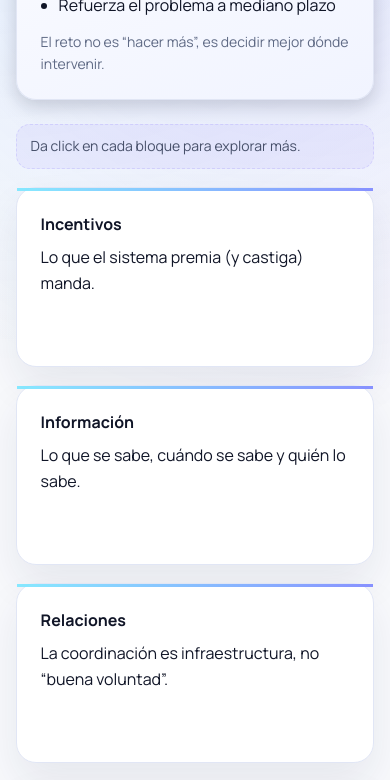
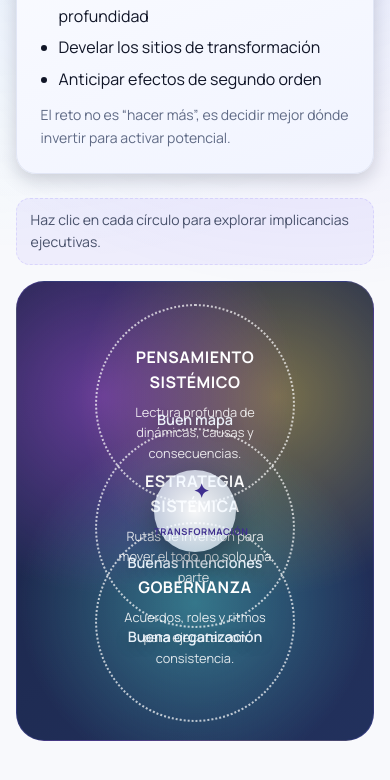
Before and after one commit to MaigomAS/SystemThinking-Website, a React (Vite) app: page / in a window 390 px wide. Shown: the part 2000-2780 px from the top of the page. Built offline with nearby package versions, Linux system fonts and the light colour scheme.

Commit message:
Redesign method intervention section with executive narrative and venn map

```diff
--- a/src/App.jsx
+++ b/src/App.jsx
@@ -79,65 +79,6 @@ const EXPERIENCES = {
   ],
 };
 
-const LEVER_ITEMS = [
-  {
-    key: 'incentivos',
-    title: 'Incentivos',
-    lead: 'Lo que el sistema premia (y castiga) manda.',
-    whyTitle: 'Por qué aplica',
-    why: [
-      'Alinea comportamiento con prioridades reales (no declaradas)',
-      'Hace visibles trade-offs entre velocidad, calidad y riesgo',
-      'Evita optimización local que daña el todo',
-    ],
-    impactTitle: 'Impacto ejecutivo',
-    impact: 'Decisiones coherentes con estrategia, sin desgaste organizacional.',
-    image: null,
-  },
-  {
-    key: 'informacion',
-    title: 'Información',
-    lead: 'Decidir con timing, contexto y ownership claros.',
-    whyTitle: 'Por qué aplica',
-    why: [
-      'Reduce asimetrías que frenan coordinación',
-      'Acelera decisiones sin perder calidad',
-      'Define quién debe saber qué, y cuándo',
-    ],
-    impactTitle: 'Impacto ejecutivo',
-    impact: 'Gobernanza basada en evidencia y alineada al ritmo del negocio.',
-    image: null,
-  },
-  {
-    key: 'relaciones',
-    title: 'Relaciones',
-    lead: 'Diseña colaboración como infraestructura.',
-    whyTitle: 'Por qué aplica',
-    why: [
-      'Clarifica interdependencias críticas entre áreas',
-      'Reduce fricción en proyectos complejos',
-      'Activa redes de confianza para ejecutar en conjunto',
-    ],
-    impactTitle: 'Impacto ejecutivo',
-    impact: 'Ejecución integrada con accountability compartida.',
-    image: null,
-  },
-  {
-    key: 'reglas',
-    title: 'Reglas',
-    lead: 'Convierte cultura en gobernanza operable.',
-    whyTitle: 'Por qué aplica',
-    why: [
-      'Establece estándares no negociables',
-      'Reduce ambigüedad en decisiones críticas',
-      'Protege ética, reputación y cumplimiento',
-    ],
-    impactTitle: 'Impacto ejecutivo',
-    impact: 'Consistencia operativa en entornos complejos y de alta presión.',
-    image: null,
-  },
-];
-
 function App() {
   const { t, language, setLanguage } = useLanguage();
   const navLinks = t.nav.links;
@@ -147,13 +88,14 @@ function App() {
   const faqs = t.faq.items;
   const interactiveTabs = t.interactive.tabs;
   const systemBlocks = t.interactive.systemBlocks;
+  const leverItems = t.interactive.levers;
   const organizations = useMemo(() => getOrganizations(t.organizations), [t]);
   const leadershipOrganizations = useMemo(
     () => organizations.filter((org) => org.id !== 'direccion'),
     [organizations],
   );
 
-  const [activeTab, setActiveTab] = useState('sintomas');
+  const [activeTab, setActiveTab] = useState('entender');
   const [activeFaqId, setActiveFaqId] = useState(faqs[0]?.id ?? '');
   const [activeLeverIndex, setActiveLeverIndex] = useState(null);
   const [isBergenVideoOpen, setIsBergenVideoOpen] = useState(false);
@@ -194,17 +136,24 @@ function App() {
 
   const handleNextLever = () => {
     setActiveLeverIndex((prev) => {
-      if (prev === null) return prev;
-      return (prev + 1) % LEVER_ITEMS.length;
+      if (prev === null || !leverItems.length) return prev;
+      return (prev + 1) % leverItems.length;
     });
   };
 
   const handlePreviousLever = () => {
     setActiveLeverIndex((prev) => {
-      if (prev === null) return prev;
-      return (prev - 1 + LEVER_ITEMS.length) % LEVER_ITEMS.length;
+      if (prev === null || !leverItems.length) return prev;
+      return (prev - 1 + leverItems.length) % leverItems.length;
     });
   };
+
+
+  useEffect(() => {
+    if (!interactiveTabs[activeTab]) {
+      setActiveTab(Object.keys(interactiveTabs)[0]);
+    }
+  }, [activeTab, interactiveTabs]);
 
   const scrollOutcomes = (direction) => {
     const container = outcomesFlowRef.current;
@@ -508,23 +457,32 @@ function App() {
             <p className="interactive__note">{interactiveTabs[activeTab].note}</p>
           </Card>
 
-          <div className="card-grid">
-            <p className="interactive__hint">Da click en cada bloque para explorar más.</p>
+          <div className="method-map">
+            <p className="interactive__hint">{t.interactive.hint}</p>
+            <div className="method-map__canvas" role="img" aria-label={t.interactive.diagramAria}>
               {systemBlocks.map((block, index) => (
-              <Card
+                <button
                   key={block.title}
-                variant="elevated"
-                as="button"
                   type="button"
-                className="lever-card interactive-lever"
+                  className={`method-circle method-circle--${index + 1}`}
                   onClick={(event) => handleOpenLever(index, event)}
                 >
-                <div className="lever-card__body">
                   <h4>{block.title}</h4>
                   <p>{block.copy}</p>
+                </button>
+              ))}
+              <span className="method-map__intersection method-map__intersection--map">{t.interactive.intersections.map}</span>
+              <span className="method-map__intersection method-map__intersection--intentions">
+                {t.interactive.intersections.intentions}
+              </span>
+              <span className="method-map__intersection method-map__intersection--organization">
+                {t.interactive.intersections.organization}
+              </span>
+              <div className="method-map__center" aria-hidden="true">
+                <span>✦</span>
+                <small>{t.interactive.centerLabel}</small>
               </div>
-              </Card>
-            ))}
+            </div>
           </div>
         </div>
       </Section>
@@ -896,32 +854,32 @@ function App() {
           </button>
         </header>
         <div className="lever-overlay__media">
-          {LEVER_ITEMS[activeLeverIndex].image ? (
-            <img src={LEVER_ITEMS[activeLeverIndex].image} alt="" className="lever-overlay__image" />
+          {leverItems[activeLeverIndex].image ? (
+            <img src={leverItems[activeLeverIndex].image} alt="" className="lever-overlay__image" />
           ) : (
             <div className="lever-overlay__placeholder" aria-hidden="true" />
           )}
-          <div className="lever-overlay__caption">Palanca: {LEVER_ITEMS[activeLeverIndex].title}</div>
+          <div className="lever-overlay__caption">Palanca: {leverItems[activeLeverIndex].title}</div>
         </div>
         <div className="lever-overlay__body">
-          <p className="lever-overlay__lead">{LEVER_ITEMS[activeLeverIndex].lead}</p>
+          <p className="lever-overlay__lead">{leverItems[activeLeverIndex].lead}</p>
           <h3 id="lever-overlay-title" tabIndex="-1" ref={leverTitleRef}>
-            {LEVER_ITEMS[activeLeverIndex].title}
+            {leverItems[activeLeverIndex].title}
           </h3>
           <div className="lever-overlay__section">
-            <h4>{LEVER_ITEMS[activeLeverIndex].whyTitle}</h4>
+            <h4>{leverItems[activeLeverIndex].whyTitle}</h4>
             <ul>
-              {LEVER_ITEMS[activeLeverIndex].why.map((item) => (
+              {leverItems[activeLeverIndex].why.map((item) => (
                 <li key={item}>{item}</li>
               ))}
             </ul>
           </div>
           <div className="lever-overlay__section">
-            <h4>{LEVER_ITEMS[activeLeverIndex].impactTitle}</h4>
-            <p>{LEVER_ITEMS[activeLeverIndex].impact}</p>
+            <h4>{leverItems[activeLeverIndex].impactTitle}</h4>
+            <p>{leverItems[activeLeverIndex].impact}</p>
           </div>
           <div className="lever-overlay__chips" aria-label="Palancas">
-            {LEVER_ITEMS.map((item, index) => (
+            {leverItems.map((item, index) => (
               <button
                 key={item.key}
                 type="button"
@@ -932,7 +890,7 @@ function App() {
               </button>
             ))}
             <span className="lever-overlay__count" aria-hidden="true">
-              {`${activeLeverIndex + 1}/${LEVER_ITEMS.length}`}
+              {`${activeLeverIndex + 1}/${leverItems.length}`}
             </span>
           </div>
         </div>
--- a/src/data/i18n/en.json
+++ b/src/data/i18n/en.json
@@ -78,14 +78,11 @@
         "Shared agenda",
         "ANNiA moderation"
       ],
-
       "subtle": "Built for intense sessions and shared decisions."
-
     },
     "room": {
       "eyebrow": "Live window",
       "title": "E-Call, no distractions",
-
       "subtitle": "An integrated experience with ANNiA identity and full team focus.",
       "cardTitle": "Session window",
       "cardCopy": "Audio, video, and chat wrapped in a custom layer for workshops and idea storming.",
@@ -96,7 +93,6 @@
       "readyCopy": "Allow camera and microphone when prompted for a smooth session.",
       "brandNote": "The conversation happens here. Everything else stays in the background.",
       "subtle": "Full-size session mode available."
-
     },
     "prep": {
       "title": "Before you enter",
@@ -114,7 +110,6 @@
     "steps": {
       "eyebrow": "ANNiA experience",
       "title": "How the e-call feels",
-
       "subtitle": "Designed to raise creative tension and sustain clarity.",
       "items": [
         {
@@ -128,7 +123,6 @@
         {
           "title": "Actionable close",
           "copy": "We end with clear agreements, owners, and a summary that fuels the work after."
-
         }
       ]
     },
@@ -204,60 +198,110 @@
     "description": "A clear, applied way to understand systems thinking and act strategically."
   },
   "interactive": {
-    "eyebrow": "Symptoms vs System",
-    "title": "Where to intervene",
-    "ariaTabs": "Focus selector: symptoms or system",
+    "eyebrow": "Invest better, not just more",
+    "title": "Leading through uncertainty",
+    "ariaTabs": "Method capability selector",
+    "hint": "Click each circle to explore executive implications.",
+    "diagramAria": "Intersection map between systemic thinking, systemic strategy, and governance",
+    "intersections": {
+      "map": "Good map",
+      "intentions": "Good intentions",
+      "organization": "Good organization"
+    },
+    "centerLabel": "Transformation",
     "tabs": {
-      "sintomas": {
-        "label": "Symptoms",
-        "title": "When we only treat symptoms, the system pushes back",
-        "description": "Partial fixes may ease today... and worsen tomorrow: hidden costs, side effects, organizational fatigue.",
+      "entender": {
+        "label": "Understanding systemically",
+        "title": "Understand structure before accelerating response",
+        "description": "Leaders in this program learn to read patterns, causality, and interdependence to intervene with precision in ambiguous contexts.",
         "bullets": [
-          "Patches without changing structure",
-          "Creates unintended effects",
-          "Reinforces the problem mid-term"
+          "Understand our structures in depth",
+          "Reveal the true sites of transformation",
+          "Anticipate second-order effects"
         ],
-        "note": "The challenge is not to do more, but to decide where to intervene."
+        "note": "The challenge is not to do more, but to decide where to invest to unlock potential."
       },
-      "sistema": {
-        "label": "System",
-        "title": "Work in the system: from responses to leverage",
-        "description": "Potential appears when we design collaboration: rules, incentives, information, and relationships that transform how we decide and coordinate.",
+      "decidir": {
+        "label": "Deciding strategically",
+        "title": "Decide where to intervene with strategic clarity",
+        "description": "The methodology connects evidence, purpose, and governance to choose investment paths that move the whole system.",
         "bullets": [
-          "Read patterns and causality",
-          "Identify real leverage points",
-          "Design collaborative governance"
+          "See strategic routes with clarity",
+          "Prioritize leverage points with the highest systemic impact",
+          "Align decisions with real risks and capabilities"
         ],
-        "note": "Science + awareness: rigor, ethics, and adaptive execution."
+        "note": "A better decision today prevents multiple costly corrections tomorrow."
+      },
+      "evolucionar": {
+        "label": "Evolving capabilities",
+        "title": "Evolve organization and leadership together",
+        "description": "It is not only about designing strategy, but about navigating it with others and converting it into lasting capabilities.",
+        "bullets": [
+          "Navigate strategically with others",
+          "Evolve our organizations and capabilities",
+          "Consolidate collaborative, adaptive execution"
+        ],
+        "note": "Transformation happens when intention, map, and organization converge in action."
       }
     },
     "systemBlocks": [
       {
-        "title": "Incentives",
-        "copy": "What the system rewards (and punishes) rules."
+        "title": "Systemic thinking",
+        "copy": "Deep reading of dynamics, causes, and consequences."
       },
       {
-        "title": "Information",
-        "copy": "What is known, when it is known, and who knows it."
+        "title": "Systemic strategy",
+        "copy": "Investment routes that move the whole, not just one part."
       },
       {
-        "title": "Relationships",
-        "copy": "Coordination is infrastructure, not “good will”."
+        "title": "Governance",
+        "copy": "Agreements, roles, and rhythms to execute with consistency."
+      }
+    ],
+    "levers": [
+      {
+        "key": "thinking",
+        "title": "Systemic thinking",
+        "lead": "It helps distinguish structural causes from visible symptoms.",
+        "whyTitle": "Why it matters",
+        "why": [
+          "Organizes complexity into actionable maps",
+          "Makes critical interdependencies explicit",
+          "Reduces short-term reactive decisions"
+        ],
+        "impactTitle": "Executive impact",
+        "impact": "Strategic direction with greater clarity and less political friction.",
+        "image": null
       },
       {
-        "title": "Rules",
-        "copy": "Formal and informal norms: the system's true “code”."
+        "key": "strategy",
+        "title": "Systemic strategy",
+        "lead": "It translates analysis into focused, sequenced investment decisions.",
+        "whyTitle": "Why it matters",
+        "why": [
+          "Prioritizes leverage points with systemic return",
+          "Connects purpose to phased execution",
+          "Protects resources by avoiding dispersion"
+        ],
+        "impactTitle": "Executive impact",
+        "impact": "Stronger portfolio choices and visible progress in fewer cycles.",
+        "image": null
+      },
+      {
+        "key": "governance",
+        "title": "Governance",
+        "lead": "It aligns actors, decisions, and accountability to sustain change.",
+        "whyTitle": "Why it matters",
+        "why": [
+          "Defines rules and roles to coordinate through uncertainty",
+          "Builds trust across decision levels",
+          "Sustains adaptiveness without losing direction"
+        ],
+        "impactTitle": "Executive impact",
+        "impact": "Consistent, measurable, and scalable institutional transformation.",
+        "image": null
       }
-    ],
-    "zoomBlock": {
-      "title": "Zoom: Incentives",
-      "bullets": [
-        "Which metrics govern decisions",
-        "Which trade-offs are hidden",
-        "Which behaviors we are reinforcing"
-      ],
-      "note": "Example: when only speed is measured, quality and trust are sacrificed."
-    }
+    ]
   },
   "program": {
     "title": "What happens in this gathering",
--- a/src/data/i18n/es.json
+++ b/src/data/i18n/es.json
@@ -208,60 +208,110 @@
     "description": "Una forma clara y aplicada de entender sistémicamente y actuar estratégicamente"
   },
   "interactive": {
-    "eyebrow": "Síntomas vs Sistema",
-    "title": "Dónde intervenir",
-    "ariaTabs": "Selector de enfoque: síntomas o sistema",
+    "eyebrow": "Invertir mejor, no hacer más",
+    "title": "Liderar en incertidumbre",
+    "ariaTabs": "Selector de capacidades del método",
+    "hint": "Haz clic en cada círculo para explorar implicancias ejecutivas.",
+    "diagramAria": "Mapa de intersecciones entre pensamiento sistémico, estrategia sistémica y gobernanza",
+    "intersections": {
+      "map": "Buen mapa",
+      "intentions": "Buenas intenciones",
+      "organization": "Buena organización"
+    },
+    "centerLabel": "Transformación",
     "tabs": {
-      "sintomas": {
-        "label": "Síntomas",
-        "title": "Cuando solo tratamos síntomas, el sistema se defiende",
-        "description": "Las soluciones parciales pueden aliviar hoy... y agravar mañana: costos ocultos, efectos colaterales, fatiga organizacional.",
+      "entender": {
+        "label": "Entendiendo sistémicamente",
+        "title": "Entender la estructura antes de acelerar la respuesta",
+        "description": "Los líderes de este programa aprenden a leer patrones, causalidades e interdependencias para intervenir con precisión en contextos ambiguos.",
         "bullets": [
-          "Parchea sin cambiar la estructura",
-          "Produce efectos no deseados",
-          "Refuerza el problema a mediano plazo"
+          "Entender nuestras estructuras a profundidad",
+          "Develar los sitios de transformación",
+          "Anticipar efectos de segundo orden"
         ],
-        "note": "El reto no es “hacer más”, es decidir mejor dónde intervenir."
+        "note": "El reto no es “hacer más”, es decidir mejor dónde invertir para activar potencial."
       },
-      "sistema": {
-        "label": "Sistema",
-        "title": "Trabajar en el sistema: de respuestas a palancas",
-        "description": "El potencial aparece cuando diseñamos colaboración: reglas, incentivos, información y relaciones capaces de transformar cómo decidimos y coordinamos.",
+      "decidir": {
+        "label": "Decidiendo estratégicamente",
+        "title": "Decidir dónde intervenir con claridad estratégica",
+        "description": "La metodología conecta evidencia, propósito y gobernanza para elegir rutas de inversión que muevan el sistema completo.",
         "bullets": [
-          "Leer patrones y causalidad",
-          "Identificar palancas reales",
-          "Diseñar gobernanza colaborativa"
+          "Ver con claridad rutas estratégicas",
+          "Priorizar palancas con mayor impacto sistémico",
+          "Alinear decisiones con riesgos y capacidades reales"
         ],
-        "note": "Ciencia + consciencia: rigor, ética y ejecución adaptativa."
+        "note": "Una mejor decisión hoy evita múltiples correcciones costosas mañana."
+      },
+      "evolucionar": {
+        "label": "Evolucionando capacidades",
+        "title": "Evolucionar organización y liderazgo en conjunto",
+        "description": "No se trata solo de diseñar estrategia, sino de transitarla con otros y convertirla en capacidades sostenibles.",
+        "bullets": [
+          "Transitar estratégicamente con otros",
+          "Evolucionar nuestras organizaciones y capacidades",
+          "Consolidar una ejecución colaborativa y adaptativa"
+        ],
+        "note": "La transformación ocurre cuando intención, mapa y organización convergen en acción."
       }
     },
     "systemBlocks": [
       {
-        "title": "Incentivos",
-        "copy": "Lo que el sistema premia (y castiga) manda."
+        "title": "Pensamiento sistémico",
+        "copy": "Lectura profunda de dinámicas, causas y consecuencias."
       },
       {
-        "title": "Información",
-        "copy": "Lo que se sabe, cuándo se sabe y quién lo sabe."
+        "title": "Estrategia sistémica",
+        "copy": "Rutas de inversión para mover el todo, no solo una parte."
       },
       {
-        "title": "Relaciones",
-        "copy": "La coordinación es infraestructura, no “buena voluntad”."
+        "title": "Gobernanza",
+        "copy": "Acuerdos, roles y ritmos para ejecutar con consistencia."
+      }
+    ],
+    "levers": [
+      {
+        "key": "pensamiento",
+        "title": "Pensamiento sistémico",
+        "lead": "Permite distinguir causas estructurales de síntomas visibles.",
+        "whyTitle": "Por qué aplica",
+        "why": [
+          "Ordena complejidad en mapas accionables",
+          "Hace explícitas interdependencias críticas",
+          "Reduce decisiones reactivas de corto plazo"
+        ],
+        "impactTitle": "Impacto ejecutivo",
+        "impact": "Dirección estratégica con mayor claridad y menos fricción política.",
+        "image": null
       },
       {
-        "title": "Reglas",
-        "copy": "Normas formales e informales: el verdadero “código” del sistema."
+        "key": "estrategia",
+        "title": "Estrategia sistémica",
+        "lead": "Convierte análisis en decisiones de inversión con foco y secuencia.",
+        "whyTitle": "Por qué aplica",
+        "why": [
+          "Prioriza palancas con retorno sistémico",
+          "Conecta propósito con ejecución gradual",
+          "Protege recursos evitando dispersión"
+        ],
+        "impactTitle": "Impacto ejecutivo",
+        "impact": "Mejores decisiones de portafolio y avances visibles en menos ciclos.",
+        "image": null
+      },
+      {
+        "key": "gobernanza",
+        "title": "Gobernanza",
+        "lead": "Alinea actores, decisiones y accountability para sostener el cambio.",
+        "whyTitle": "Por qué aplica",
+        "why": [
+          "Define reglas y roles para coordinar en incertidumbre",
+          "Fortalece confianza entre niveles de decisión",
+          "Sostiene adaptabilidad sin perder rumbo"
+        ],
+        "impactTitle": "Impacto ejecutivo",
+        "impact": "Transformación institucional consistente, medible y escalable.",
+        "image": null
       }
-    ],
-    "zoomBlock": {
-      "title": "Zoom: Incentivos",
-      "bullets": [
-        "Qué métricas gobiernan decisiones",
-        "Qué trade-offs se esconden",
-        "Qué comportamientos estamos reforzando"
-      ],
-      "note": "Ejemplo: cuando solo se mide velocidad, se sacrifica calidad y confianza."
-    }
+    ]
   },
   "program": {
     "title": "Qué ocurre en este encuentro",
--- a/src/styles/global.css
+++ b/src/styles/global.css
@@ -774,6 +774,133 @@ img {
   border-color: #e1e6f5;
 }
 
+
+.method-map {
+  display: grid;
+  gap: 16px;
+}
+
+.method-map__canvas {
+  position: relative;
+  min-height: 420px;
+  border-radius: var(--radius-xl);
+  padding: 20px;
+  border: 1px solid rgba(124, 106, 255, 0.2);
+  background: radial-gradient(circle at 24% 25%, rgba(204, 88, 255, 0.42), transparent 45%),
+    radial-gradient(circle at 73% 25%, rgba(255, 216, 70, 0.4), transparent 46%),
+    radial-gradient(circle at 50% 70%, rgba(84, 222, 214, 0.42), transparent 48%),
+    linear-gradient(145deg, #1a2446, #22315d);
+  overflow: hidden;
+}
+
+.method-circle {
+  position: absolute;
+  width: min(240px, 42vw);
+  aspect-ratio: 1;
+  border-radius: 50%;
+  border: 2px dotted rgba(255, 255, 255, 0.7);
+  background: transparent;
+  color: var(--color-white);
+  display: grid;
+  align-content: center;
+  justify-items: center;
+  gap: 6px;
+  text-align: center;
+  padding: 24px;
+  transition: transform var(--transition-base), box-shadow var(--transition-base);
+}
+
+.method-circle h4 {
+  margin: 0;
+  font-size: clamp(1rem, 1.7vw, 1.2rem);
+  text-transform: uppercase;
+  letter-spacing: 0.03em;
+}
+
+.method-circle p {
+  margin: 0;
+  font-size: 0.8rem;
+  color: rgba(255, 255, 255, 0.86);
+}
+
+.method-circle:hover,
+.method-circle:focus-visible {
+  transform: scale(1.03);
+  box-shadow: 0 0 0 4px rgba(122, 231, 255, 0.25);
+  outline: none;
+}
+
+.method-circle--1 {
+  top: 14px;
+  left: 8px;
+}
+
+.method-circle--2 {
+  top: 14px;
+  right: 8px;
+}
+
+.method-circle--3 {
+  bottom: 12px;
+  left: 50%;
+  transform: translateX(-50%);
+}
+
+.method-circle--3:hover,
+.method-circle--3:focus-visible {
+  transform: translateX(-50%) scale(1.03);
+}
+
+.method-map__intersection {
+  position: absolute;
+  color: rgba(240, 248, 255, 0.95);
+  font-size: 0.9rem;
+  font-weight: 600;
+  text-shadow: 0 4px 14px rgba(0, 0, 0, 0.25);
+}
+
+.method-map__intersection--map {
+  top: 126px;
+  left: 50%;
+  transform: translateX(-50%);
+}
+
+.method-map__intersection--intentions {
+  left: 168px;
+  bottom: 148px;
+}
+
+.method-map__intersection--organization {
+  right: 146px;
+  bottom: 148px;
+}
+
+.method-map__center {
+  position: absolute;
+  inset: 50% auto auto 50%;
+  transform: translate(-50%, -50%);
+  width: 82px;
+  height: 82px;
+  border-radius: 50%;
+  background: radial-gradient(circle, rgba(255, 255, 255, 0.95), rgba(226, 240, 255, 0.65));
+  color: #3f2f8f;
+  display: grid;
+  place-items: center;
+  font-weight: 700;
+  box-shadow: 0 12px 28px rgba(13, 18, 33, 0.42);
+}
+
+.method-map__center span {
+  font-size: 1.2rem;
+  line-height: 1;
+}
+
+.method-map__center small {
+  font-size: 0.58rem;
+  text-transform: uppercase;
+  letter-spacing: 0.07em;
+}
+
 .lever-card {
   text-align: left;
   display: flex;
@@ -3787,3 +3914,77 @@ img {
     transition: none;
   }
 }
+
+
+@media (max-width: 960px) {
+  .method-map__canvas {
+    min-height: 380px;
+  }
+
+  .method-circle {
+    width: min(210px, 48vw);
+  }
+
+  .method-map__intersection--intentions {
+    left: 112px;
+    bottom: 130px;
+  }
+
+  .method-map__intersection--organization {
+    right: 104px;
+    bottom: 130px;
+  }
+}
+
+@media (max-width: 680px) {
+  .method-map__canvas {
+    min-height: 460px;
+    padding: 18px 10px;
+  }
+
+  .method-circle {
+    width: 200px;
+    padding: 18px;
+  }
+
+  .method-circle--1 {
+    top: 22px;
+    left: 50%;
+    transform: translateX(-50%);
+  }
+
+  .method-circle--2 {
+    top: 146px;
+    left: 50%;
+    right: auto;
+    transform: translateX(-50%);
+  }
+
+  .method-circle--3 {
+    bottom: 18px;
+  }
+
+  .method-circle--1:hover,
+  .method-circle--1:focus-visible,
+  .method-circle--2:hover,
+  .method-circle--2:focus-visible {
+    transform: translateX(-50%) scale(1.02);
+  }
+
+  .method-map__intersection--map {
+    top: 126px;
+  }
+
+  .method-map__intersection--intentions {
+    left: 50%;
+    transform: translateX(-50%);
+    bottom: 166px;
+  }
+
+  .method-map__intersection--organization {
+    left: 50%;
+    right: auto;
+    transform: translateX(-50%);
+    bottom: 92px;
+  }
+}
```
Lines whose indentation alone changed are shown as unchanged.
